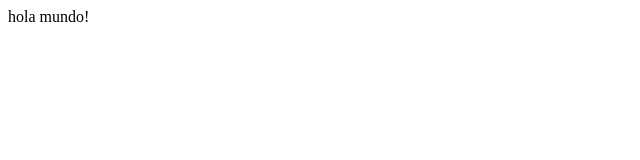
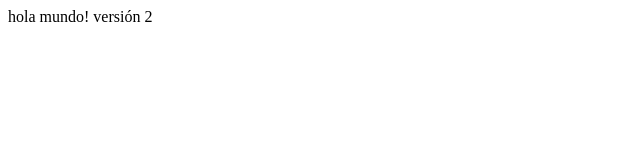
Before and after one commit to fgirones/test, a plain HTML site: page index.html in a window 1280 px wide. Shown: the full height of the page, 0-640 px from the left. Drawn offline with Linux system fonts and the light colour scheme.

Commit message:
versión 2!

```diff
--- a/index.html
+++ b/index.html
@@ -1,3 +1,3 @@
 <html>
-<p>hola mundo!</p>
+<p>hola mundo! versión 2</p>
 </html>
```
